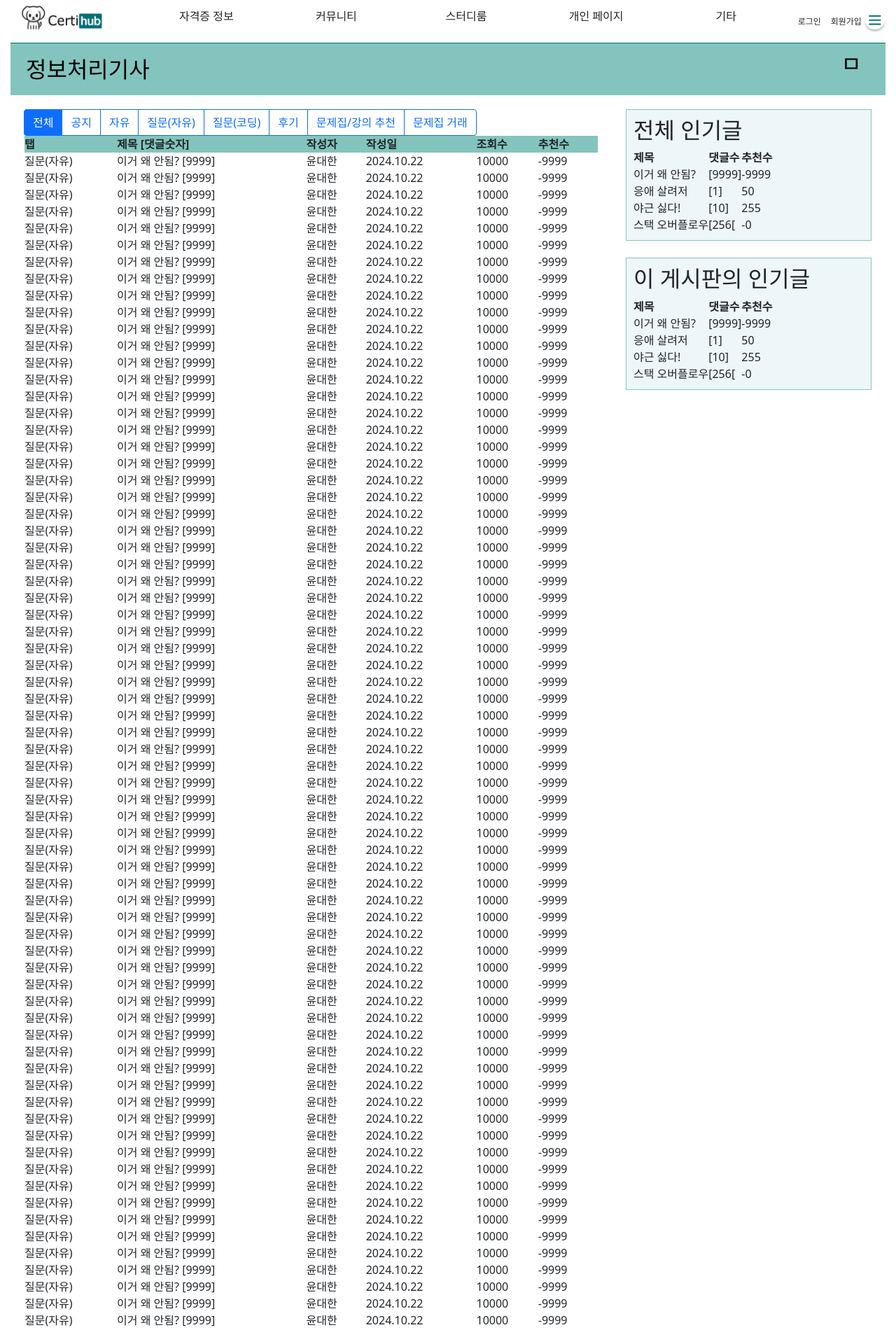
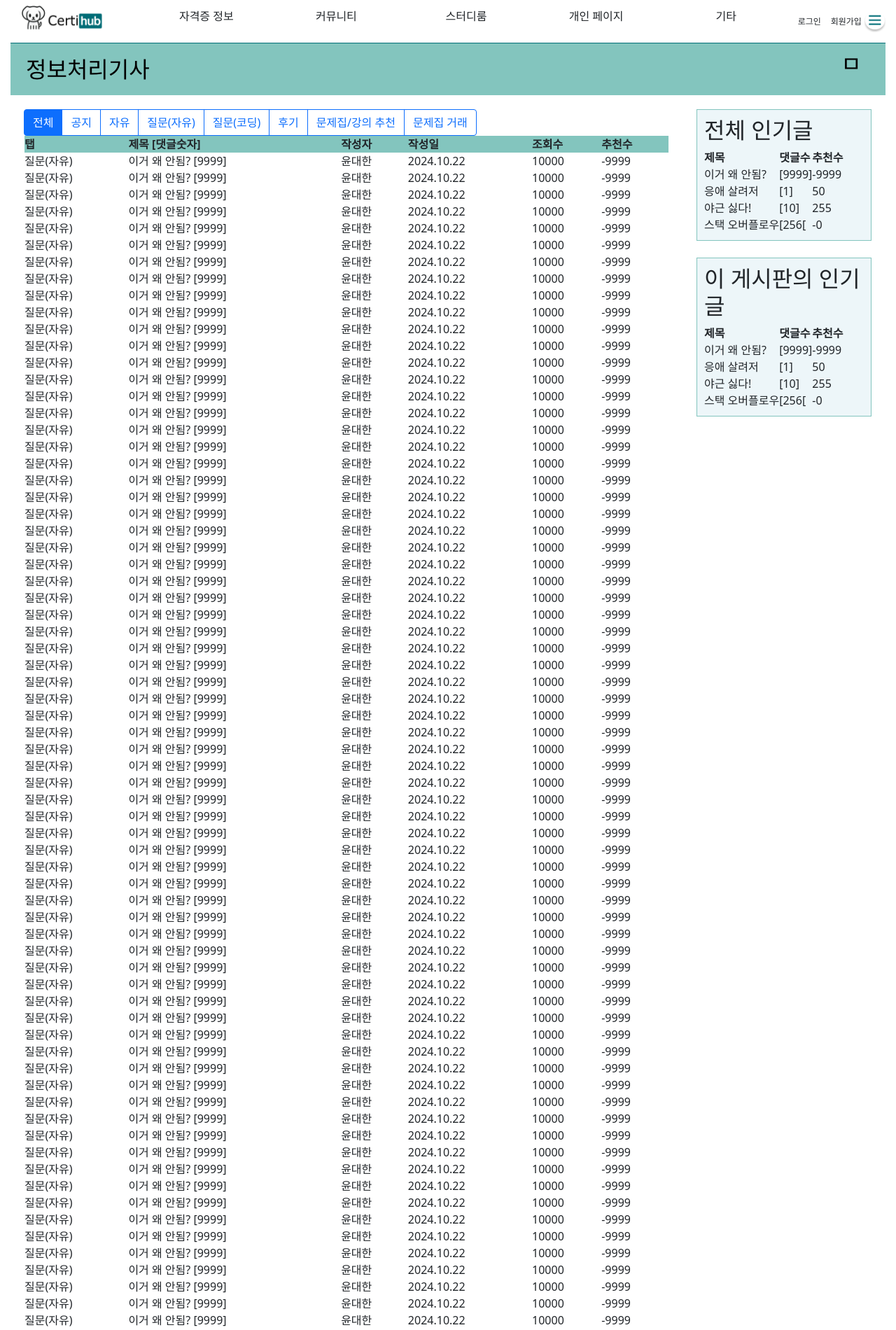
Before and after one commit to Darkiller1234/KHFinalProject, a Java web app: page /main.cm in a window 1280 px wide. Shown: the top 1900 px of the page at 70% size. Run offline with Spring Boot 4, a stand-in JSP engine, Linux system fonts and the light colour scheme; the project's own start-up code is not run, and a stand-in starts its controllers and pages.

Commit message:
no message

```diff
--- a/KHFinalCertiHub/T3B1/src/main/webapp/resources/static/css/community/communityDetail.css
+++ b/KHFinalCertiHub/T3B1/src/main/webapp/resources/static/css/community/communityDetail.css
@@ -47,7 +47,7 @@
 
 .sticky-element {
     position: sticky;
-    top: 30px;
+    top: 20px;
     transition: top 0.3s; /* 부드러운 애니메이션 */
 }
 
--- a/KHFinalCertiHub/T3B1/src/main/webapp/resources/static/css/community/communityMain.css
+++ b/KHFinalCertiHub/T3B1/src/main/webapp/resources/static/css/community/communityMain.css
@@ -19,6 +19,7 @@
     font-size: 32px;
 }
 
+@media (min-width: 721px) {
     #middle-area {          /* 중간 게시판 컨텐츠들 */
         width: 100%;
         display: flex;
@@ -28,7 +29,7 @@
     }
 
     #listArea {             /* 글 리스트들 */
-    width: 70%;
+        width: 100%;
     }
 
     #listArea table {
@@ -44,7 +45,9 @@
     }
 
     #popular-list-div {     /* 인기글 리스트 */
-    width: 30%;
+        display: true;
+        width: 250px;
+        min-width: 250px;
     }
 
     #popular-list-div div div{
@@ -84,8 +87,6 @@
         background-color: none;
     }
 
-#search-area select
-
     #search-area div:nth-child(2) select:focus, #search-area select:focus{  /* focus 시 외부라인 나타나는거 제거 */
         outline: none;
     }
@@ -95,6 +96,13 @@
 
     .sticky-element {
         position: sticky;
-    top: 30px;
+        top: 20px;
         transition: top 0.3s; /* 부드러운 애니메이션 */
     }
+}
+
+@media (min-width: 481px) and (max-width: 720px) {
+    #popular-list-div {     /* 인기글 리스트 */
+        display: none;
+    }
+}
```
Lines whose indentation alone changed are shown as unchanged.
